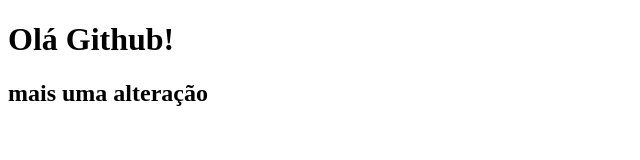
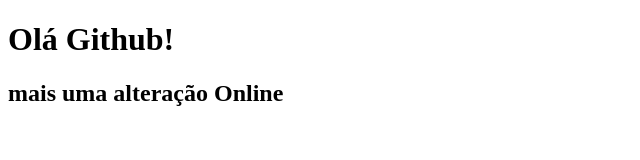
Before and after one commit to wellingtonfidelis8/portfolio, a plain HTML site: page index.html in a window 1280 px wide. Shown: the whole page, without its empty margins (0-640 px from the left). Drawn offline with Linux system fonts and the light colour scheme.

Commit message:
Update index.html

```diff
--- a/index.html
+++ b/index.html
@@ -8,6 +8,7 @@
 </head>
 <body>
     <h1>Olá Github!</h1>
-    <h2>mais uma alteração</h2>
+    <h2>mais uma alteração Online</h2>
+
 </body>
 </html>
```
